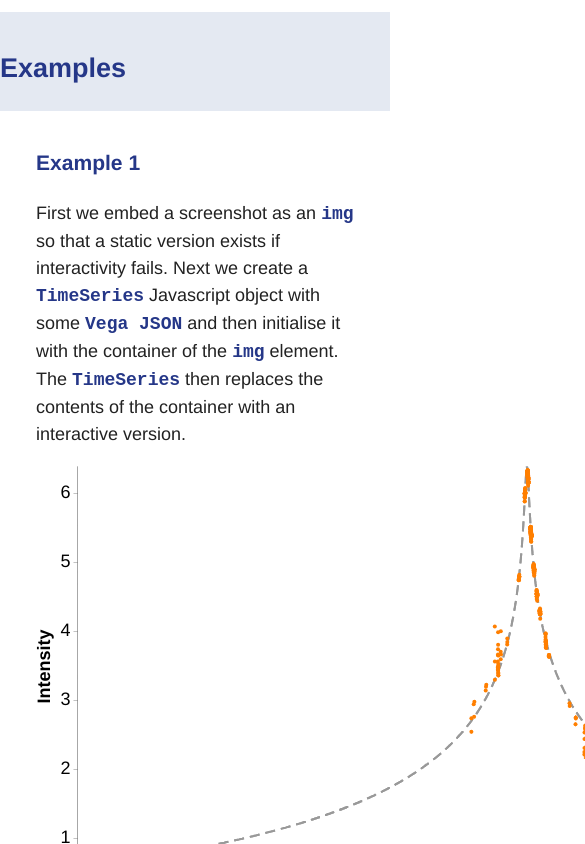
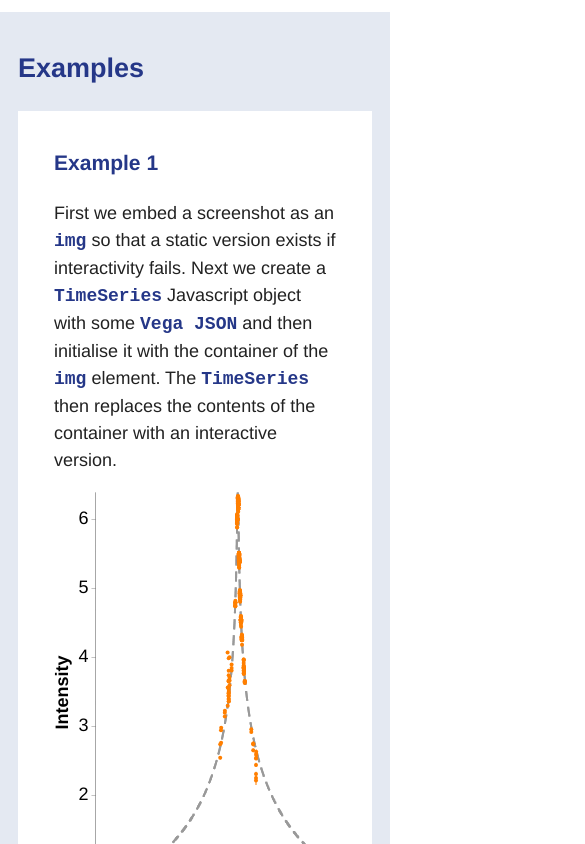
Before and after one commit to astrofrog/timeseries.js, a plain HTML site: page index.html in a window 390 px wide. Shown: the part 1156-2000 px from the top of the page, 585 px wide, since content can reach past the window. Drawn offline with Linux system fonts and the light colour scheme.

Commit message:
Limit timeseries width to container

```diff
--- a/resources/style.css
+++ b/resources/style.css
@@ -131,3 +131,8 @@ figure figcaption {
 		-webkit-transform: scaleY(1.0);
 	}
 }
+
+@media only screen and (max-width: 1080px) {
+	.row { padding: 0 1em; }
+	figure > div, img, canvas { max-width: 100%!important; }
+}
```
